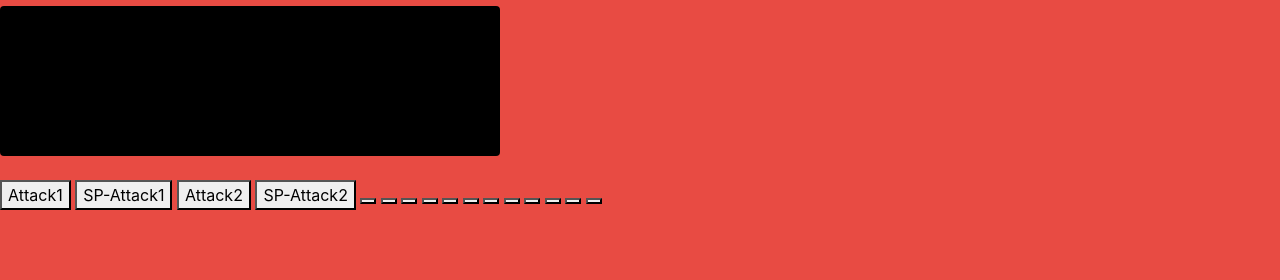
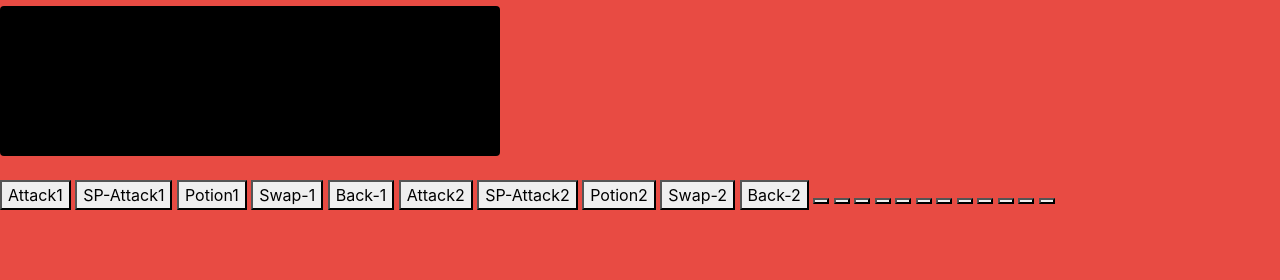
Before and after one commit to LeoShestakov/pokemon, a Flask app: template templates/game.html in a window 1280 px wide. Shown: the part 352-632 px from the top of the page. Run offline with Flask 2, Linux system fonts and the light colour scheme; the template is opened without the code that fills it: most values are stand-ins (such as "Sample title", 1, 10 or a date in 2020); some libraries are stand-ins or nearby versions.

Commit message:
Game Mechanics Complete

```diff
--- a/templates/game.html
+++ b/templates/game.html
@@ -66,6 +66,9 @@ function pokemon(data) {
     this.isAlive = function(){
         return this.alive;
     };
+    this.heal = function(amount) {
+        this.health = this.health + amount;
+    };
 }
 
 function team(id) {
@@ -74,6 +77,7 @@ function team(id) {
     this.move = "";
     this.id = id;
     this.forceSwap = false;
+    this.potion = 3;
     this.addTeam = function(data){
         for(i = 0; i < data.length; i++) {
             var poke = new pokemon(data[i]);
@@ -103,6 +107,15 @@ function team(id) {
     this.swap = function() {
         this.forceSwap = !this.forceSwap;
     }
+    this.countPotion = function() {
+        if(this.potion > 0) {
+            this.potion = this.potion - 1;
+        }
+        else {
+            var elem = document.getElementById('potion' + this.id);
+            elem.disabled = true;
+        }
+    }
 }
 
 function teamAlive(team) {
@@ -117,8 +130,12 @@ function teamAlive(team) {
 function teamReady(teamNumber, move) {
     var element = document.getElementById("attack" + teamNumber);
     var element2 = document.getElementById("sp-attack" + teamNumber);
+    var element3 = document.getElementById("potion" + teamNumber);
+    var element4 = document.getElementById("swap" + teamNumber);
     element.style.display = "none";
     element2.style.display = "none";
+    element3.style.display = "none";
+    element4.style.display = "none";
     var team;
     if(teamNumber == 1) {
         team = team1;
@@ -132,18 +149,26 @@ function teamReady(teamNumber, move) {
 function resetControls(num) {
     var elem;
     var elem2;
+    var elem3;
+    var elem4;
     if(num == 1) {
         elem = document.getElementById("attack1");
         elem2 = document.getElementById("sp-attack1");
+        elem3 = document.getElementById("potion1");
+        elem4 = document.getElementById("swap1");
         team1.resetMove();
     }
     else {
         elem = document.getElementById("attack2");
         elem2 = document.getElementById("sp-attack2");
+        elem3 = document.getElementById("potion2");
+        elem4 = document.getElementById("swap2");
         team2.resetMove();
     }
     elem.style.display = "block";
     elem2.style.display = "block";
+    elem3.style.display = "block";
+    elem4.style.display = "block";
 }
 
 function resetBattle() {
@@ -274,6 +299,108 @@ function sp_attack(attacker, target) {
     console.log(attacker.name + " special attacked " + target.name + "!");
 }
 
+function potion(teamNum) {
+    var element = document.getElementById("attack" + teamNum);
+    var element2 = document.getElementById("sp-attack" + teamNum);
+    var element3 = document.getElementById("potion" + teamNum);
+    var element4 = document.getElementById("swap" + teamNum);
+    element.style.display = "none";
+    element2.style.display = "none";
+    element3.style.display = "none";
+    element4.style.display = "none";
+    var team;
+    if(teamNum == 1) {
+        team = team1;
+    }
+    else {
+        team = team2;
+    }
+    team.countPotion();
+    team.move = "potion";
+    var poke = team.team[team.indexPlay]
+    if(poke.stats['hp'] > poke.health + 60) {
+        poke.heal(poke.stats['hp'] - poke.health);
+    }
+    else {
+        poke.heal(60);
+    }
+}
+
+function showSwap(teamNum) {
+    var element = document.getElementById("attack" + teamNum);
+    element.style.display = "none";
+    element = document.getElementById("sp-attack" + teamNum);
+    element.style.display = "none";
+    element = document.getElementById("potion" + teamNum);
+    element.style.display = "none";
+    element = document.getElementById("swap" + teamNum);
+    element.style.display = "none";
+
+    var team;
+    if(teamNum == 1) {
+        team = team1;
+    }
+    else {
+        team = team2;
+    }
+    for(i = 0; i < team.team.length; i++) {
+        var elem = document.getElementById('team' + teamNum + '-pokemon' + i);
+        elem.setAttribute("onclick", "swap("+ teamNum + ", " + i + ")");
+        elem.style.display = "block";
+    }
+
+    var elem = document.getElementById('team' + teamNum + '-back');
+    elem.style.display = 'block';
+}
+
+function swapBack(teamNum) {
+    var team;
+    if(teamNum == 1) {
+        team = team1;
+    }
+    else {
+        team = team2;
+    }
+    for(i = 0; i < team.team.length; i++) {
+        var elem = document.getElementById('team' + teamNum + '-pokemon' + i);
+        elem.setAttribute("onclick", "swapForcedSelected(" + teamNum + ", " + i + ")");
+        elem.style.display = "none";
+    }
+
+    var elem = document.getElementById('team' + teamNum + '-back');
+    elem.style.display = 'none';
+
+    var element = document.getElementById("attack" + teamNum);
+    element.style.display = "block";
+    element = document.getElementById("sp-attack" + teamNum);
+    element.style.display = "block";
+    element = document.getElementById("potion" + teamNum);
+    element.style.display = "block";
+    element = document.getElementById("swap" + teamNum);
+    element.style.display = "block";
+}
+
+function swap(teamNum, num) {
+    var team;
+    if(teamNum == 1) {
+        team = team1;
+    }
+    else {
+        team = team2;
+    }
+    for(i = 0; i < team.team.length; i++) {
+        var elem = document.getElementById('team' + teamNum + '-pokemon' + i);
+        elem.setAttribute("onclick", "swapForcedSelected(" + teamNum + ", " + i + ")");
+        elem.style.display = "none";
+    }
+
+    var elem = document.getElementById('team' + teamNum + '-back');
+    elem.style.display = 'none';
+
+    team.move = "swap";
+    team.setIndex(num);
+}
+
 function swapControlInit() {
     for(i = 0; i < team1.team.length; i++) {
         var elem = document.getElementById('team1-pokemon' + i);
@@ -286,6 +413,10 @@ function swapControlInit() {
         elem.innerHTML = team2.team[i].name;
         elem.setAttribute("onclick", "swapForcedSelected(2, " + i + ")");
         elem.style.display = "none";
+    }
+    for(i = 0; i < 2; i++) {
+        var elem = document.getElementById('team' + (i + 1) + '-back');
+        elem.style.display = 'none';
     }
 }
 
@@ -440,8 +571,14 @@ function get_multiplier(attacker, target) {
 <br>
 <button id="attack1" onclick="teamReady(1, 'attack')">Attack1</button>
 <button id="sp-attack1" onclick="teamReady(1, 'sp-attack')">SP-Attack1</button>
+<button id="potion1" onClick="potion(1)">Potion1</button>
+<button id="swap1" onClick="showSwap(1)">Swap-1</button>
+<button id="team1-back" onclick="swapBack(1)">Back-1</button>
 <button id="attack2" onclick="teamReady(2, 'attack')">Attack2</button>
 <button id="sp-attack2" onclick="teamReady(2, 'sp-attack')">SP-Attack2</button>
+<button id="potion2" onClick="potion(2)">Potion2</button>
+<button id="swap2" onClick="showSwap(2)">Swap-2</button>
+<button id="team2-back" onclick="swapBack(2)">Back-2</button>
 <button id="team1-pokemon0"></button>
 <button id="team1-pokemon1"></button>
 <button id="team1-pokemon2"></button>
```
